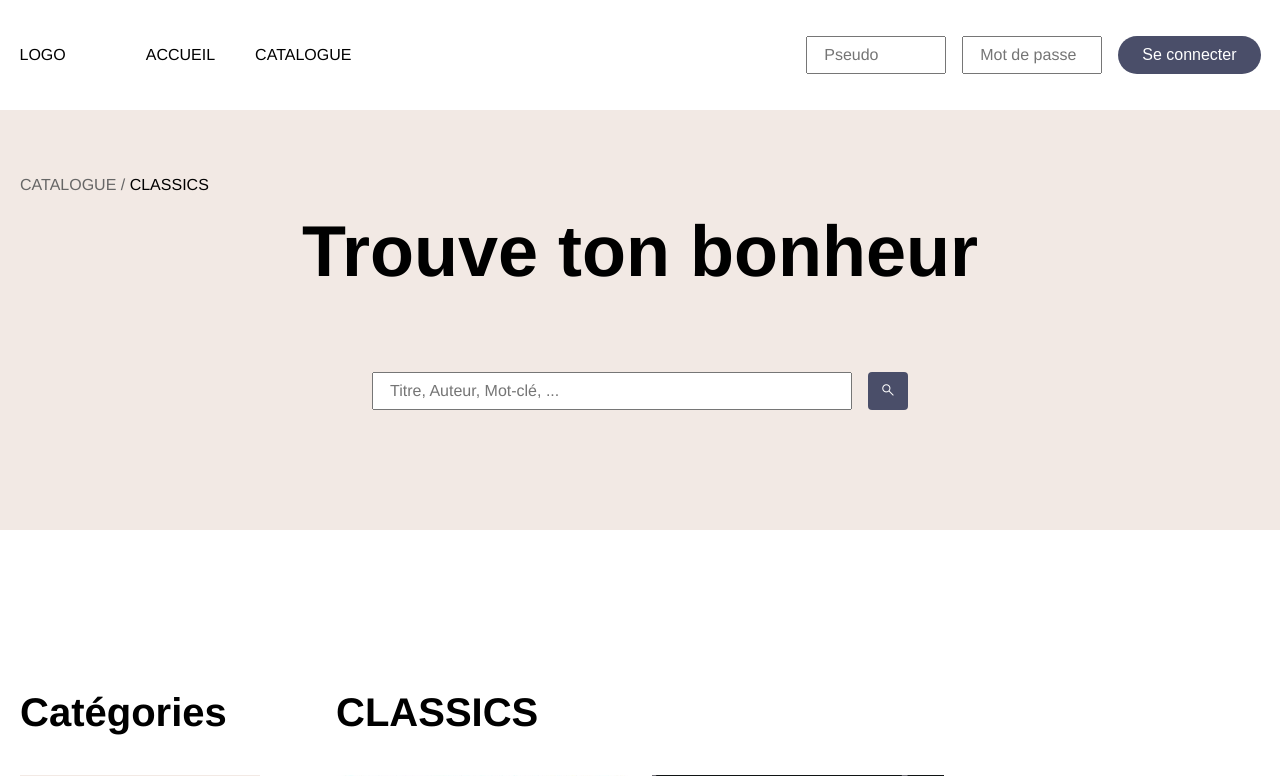
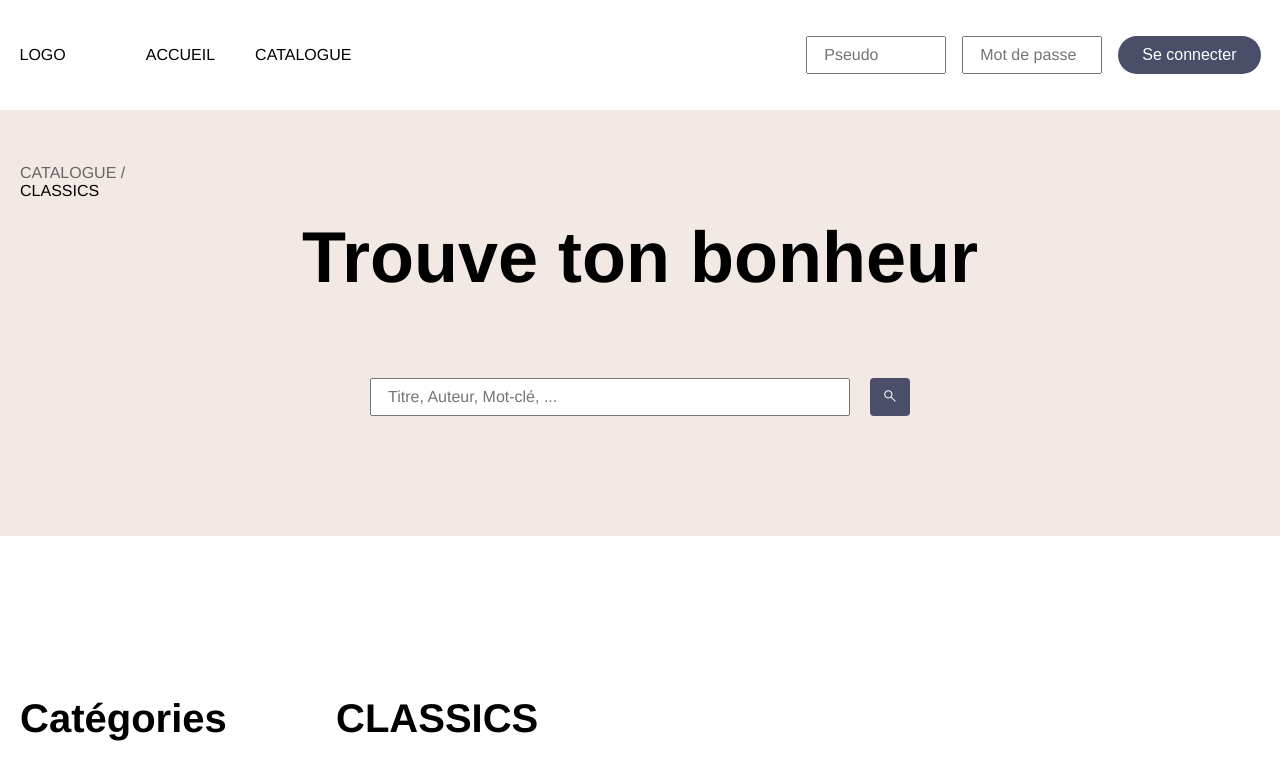
Before and after one commit to fatemzh/Share-With-Me, a PHP site: page /src/catalog.php?idCategory=6 in a window 1280 px wide. Shown: the top 776 px of the page. Run offline with PHP 8.4, Linux system fonts and the light colour scheme; data comes from the database, SQL or seed files in the repository.

Commit message:
nav-bar & breadcrumb updated

```diff
--- a/src/addBook.php
+++ b/src/addBook.php
@@ -33,8 +33,8 @@
         <?php include("./parts/nav.inc.php") ?>
     </header>
     <main>
-        <nav id="add-nav">
-            <a href="profile.php" class="grey">mon profil /</a>
+        <nav id="add-nav" class="breadcrumb">
+            <div><a href="profile.php" class="grey">mon profil</a> /</div>
             <a href="addBook.php"> ajouter</a>
 
         </nav>
--- a/src/catalog.php
+++ b/src/catalog.php
@@ -67,12 +67,12 @@ echo "</pre>"; */
 
     <body>
         <?php include('parts/nav.inc.php'); ?>
-        <header id="catalog-hero">
+        <header id="catalog-hero" class="breadcrumb">
             <!-- Affiche la barre de navigation du catalogue s'il s'agit d'une page de catégorie -->
             <?php if (isset($_GET["idCategory"])): ?>
                 <nav id="catalog-nav">
-                    <a href="catalog.php" class="grey">Catalogue /</a>
-                    <a href="catalog.php?idCategory=<?= $currentCategory["idCategory"]; ?>"><?= " " . $currentCategory["catName"]; ?></a>
+                    <div><a href="catalog.php" class="grey">Catalogue</a> / </div>
+                    <a href="catalog.php?idCategory=<?= $currentCategory["idCategory"]; ?>"><?= $currentCategory["catName"]; ?></a>
                 </nav>
             <?php endif; ?>
             <section id="catalog-hero-main">
--- a/src/css/styles.css
+++ b/src/css/styles.css
@@ -285,7 +285,7 @@ a.grey {
 }
 
 /******************* BREADCRUMB *******************/
-#breadcrumb {
+.breadcrumb {
   margin: 0 auto;
   padding-bottom: 44px;
   padding-top: 54px;
@@ -293,8 +293,7 @@ a.grey {
   align-items: center;
 }
 
-#breadcrumb a {
-  color: #666666;
+.breadcrumb a {
   font-size: 16px;
   transition: font-size 0.3s ease;
   &:hover {
@@ -302,8 +301,10 @@ a.grey {
   }
 }
 
-#breadcrumb div {
+.breadcrumb div {
   padding-right: 4px;
+  color: #666666;
+  text-transform: uppercase;
 }
 
 #title-detail {
--- a/src/modifyBook.php
+++ b/src/modifyBook.php
@@ -33,8 +33,8 @@
         <?php include("./parts/nav.inc.php") ?>
     </header>
     <main>
-        <nav id="add-nav">
-            <a href="profile.php" class="grey">mon profil /</a>
+        <nav id="add-nav" class="breadcrumb">
+            <div><a href="profile.php" class="grey">mon profil</a> /</div>
             <a href="modifyBook.php"> modifier</a>
 
         </nav>
```
Also changed, not shown: src/details.php (+4 -4 lines).
